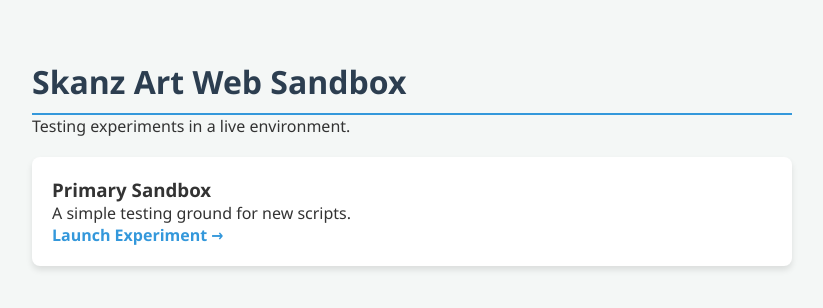
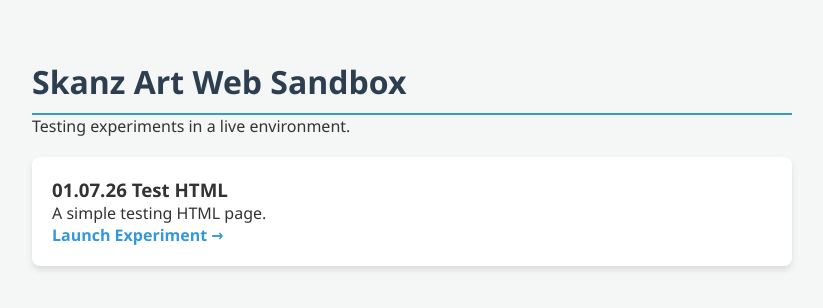
Before and after one commit to skanz-art/skanz-art.github.io, a plain HTML site: page index.html in a window 1280 px wide. Shown: the whole page, without its empty margins (228-1051 px from the left). Drawn offline with Linux system fonts and the light colour scheme.

Commit message:
Updated index.html
Updated the card to reflect the text.html page that was added.

```diff
--- a/index.html
+++ b/index.html
@@ -13,8 +13,8 @@
     <p>Testing experiments in a live environment.</p>
 
     <div class="card">
-        <h3>Primary Sandbox</h3>
-        <p>A simple testing ground for new scripts.</p>
+        <h3>01.07.26 Test HTML</h3>
+        <p>A simple testing HTML page.</p>
         <a href="test.html">Launch Experiment →</a>
     </div>
 </body>
```
